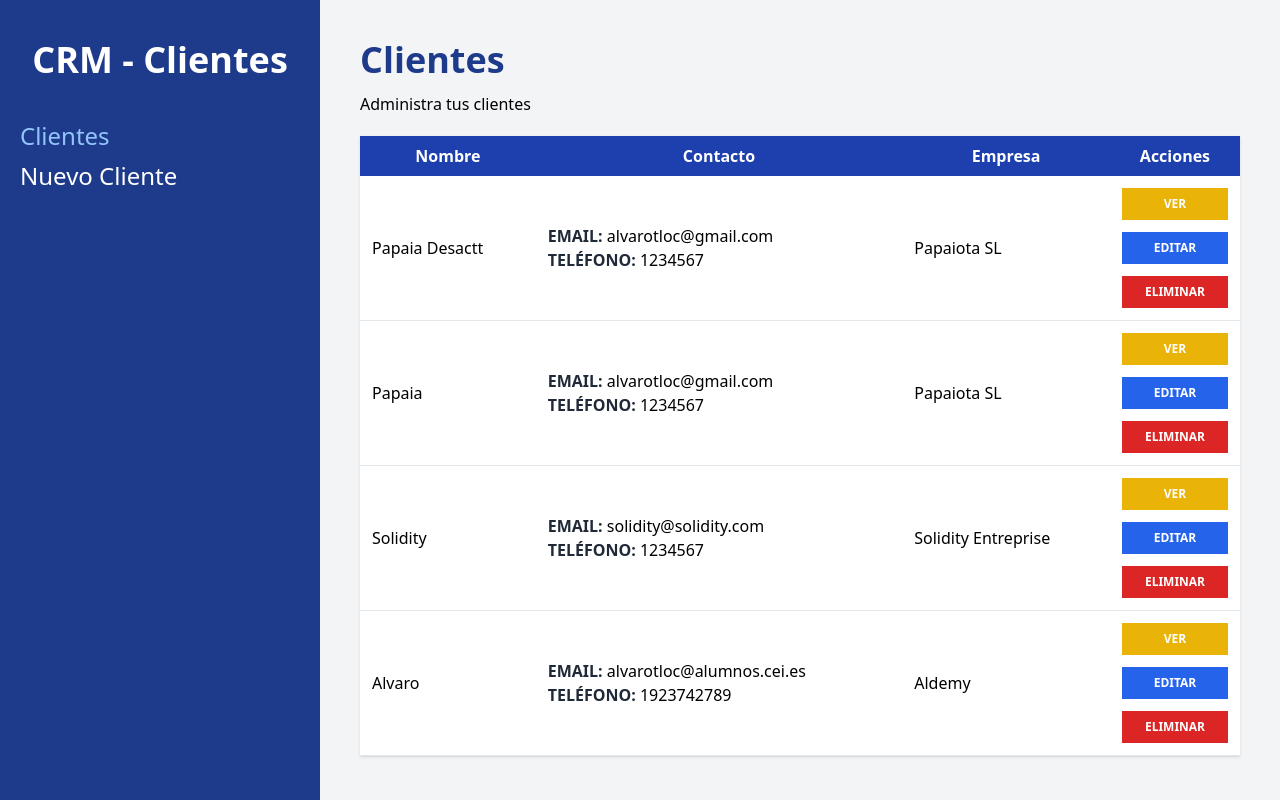
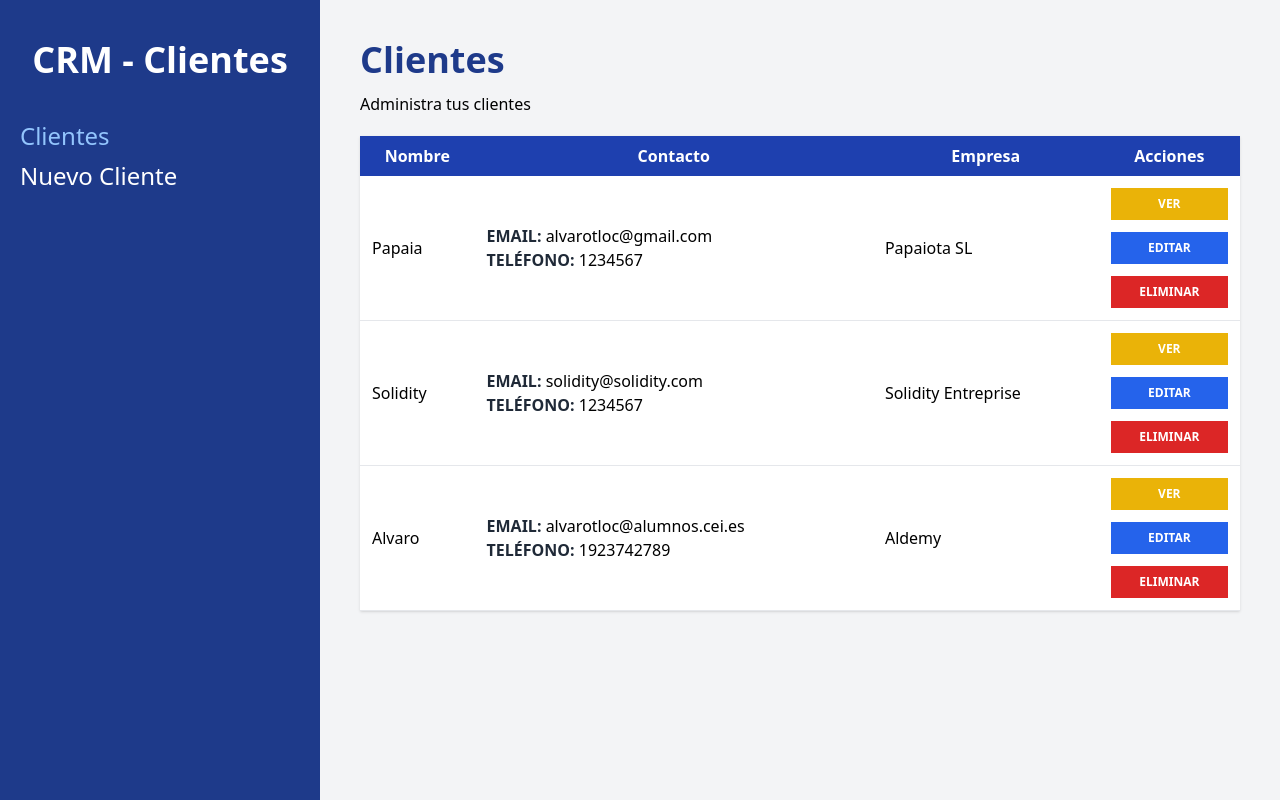
Before and after one commit to Alvarotloc/clients-manager, a React (Vite) app: page /clientes in a window 1280 px wide. Built offline with nearby package versions, Linux system fonts and the light colour scheme; data requests are answered from the project's data file.

Commit message:
Opción de delete lista, hecho todo el crud

```diff
--- a/db.json
+++ b/db.json
@@ -1,13 +1,5 @@
 {
   "clientes": [
-    {
-      "nombre": "Papaia Desactt",
-      "empresa": "Papaiota SL",
-      "email": "alvarotloc@gmail.com",
-      "telefono": "1234567",
-      "notas": "Proveedor de papaias",
-      "id": 1
-    },
     {
       "nombre": "Papaia",
       "empresa": "Papaiota SL",
--- a/src/components/Cliente.tsx
+++ b/src/components/Cliente.tsx
@@ -2,10 +2,11 @@ import { ClientesType } from "../types/clientes"
 import { useNavigate } from 'react-router-dom';
 
 interface ICliente {
-    cliente : ClientesType
+    cliente : ClientesType,
+    handleEliminar : Function
 }
 
-const Cliente = ({cliente}:ICliente):JSX.Element => {
+const Cliente = ({cliente, handleEliminar}:ICliente):JSX.Element => {
     const {nombre,email,empresa,telefono,notas,id} = cliente;
     const navigate = useNavigate();
   return (
@@ -19,7 +20,7 @@ const Cliente = ({cliente}:ICliente):JSX.Element => {
         <td className="p-3">
         <button type="button" className="bg-yellow-500 transition-colors hover:bg-yellow-600 block w-full text-white p-2 uppercase font-bold text-xs" onClick={() => navigate(`/clientes/${id}`)}>Ver</button>
             <button type="button" className="bg-blue-600 transition-colors hover:bg-blue-700 block w-full text-white p-2 uppercase font-bold text-xs mt-3" onClick={() => navigate(`/clientes/editar/${id}`)}>Editar</button>
-            <button type="button" className="bg-red-600 transition-colors hover:bg-red-700 block w-full text-white p-2 uppercase font-bold text-xs mt-3">Eliminar</button>
+            <button type="button" className="bg-red-600 transition-colors hover:bg-red-700 block w-full text-white p-2 uppercase font-bold text-xs mt-3" onClick={() => handleEliminar(id)}>Eliminar</button>
         </td>
     </tr>
   )
--- a/src/helpers/fetchForm.ts
+++ b/src/helpers/fetchForm.ts
@@ -1,11 +1,16 @@
 import { valoresForm } from '../components/Formulario';
 
-export const fetchForm = (url:string,method:string,body:valoresForm) => {
+export const fetchForm = (url:string,method:string,body?:valoresForm) => {
+    if(body){
+        return fetch(url, {
+            method: method,
+            body: JSON.stringify(body),
+            headers: {
+              "Content-Type": "application/json",
+            },
+          }).then((res) => res.json());
+    }
     fetch(url, {
-        method: method,
-        body: JSON.stringify(body),
-        headers: {
-          "Content-Type": "application/json",
-        },
+        method: method
       }).then((res) => res.json());
 }
--- a/src/pages/Inicio.tsx
+++ b/src/pages/Inicio.tsx
@@ -1,6 +1,7 @@
 import { useEffect, useState } from 'react';
 import { ClientesType } from '../types/clientes';
 import Cliente from '../components/Cliente';
+import { fetchForm } from '../helpers/fetchForm';
 
 const Inicio = ():JSX.Element => {
     const [clientes, setClientes] = useState<ClientesType[]>([]);
@@ -12,11 +13,26 @@ const Inicio = ():JSX.Element => {
             const resultado = await respuesta.json();
             setClientes(resultado);
         } catch (error) {
-
+            console.log(error)
         }
        }
        obtenerClientes();
     },[])
+
+    const handleEliminar = async(id:number) => {
+        const confirmar = confirm('¿Deseas eliminar este cliente?');
+        if(confirmar){
+            try {
+                const url = `http://localhost:4000/clientes/${id}`;
+                fetchForm(url,'DELETE');
+
+                const arrayClientes = clientes.filter(cliente => cliente.id !== id);
+                setClientes(arrayClientes);
+            } catch (error) {
+                console.log(error)
+            }
+        }
+    }
   return (
     <>
     <h1 className="font-black text-4xl text-blue-900">Clientes</h1>
@@ -33,7 +49,7 @@ const Inicio = ():JSX.Element => {
         </thead>
         <tbody>
             {clientes.map(cliente => (
-                <Cliente key={cliente.id} cliente={cliente}/>
+                <Cliente key={cliente.id} cliente={cliente} handleEliminar={handleEliminar}/>
             ))}
         </tbody>
     </table>
```
